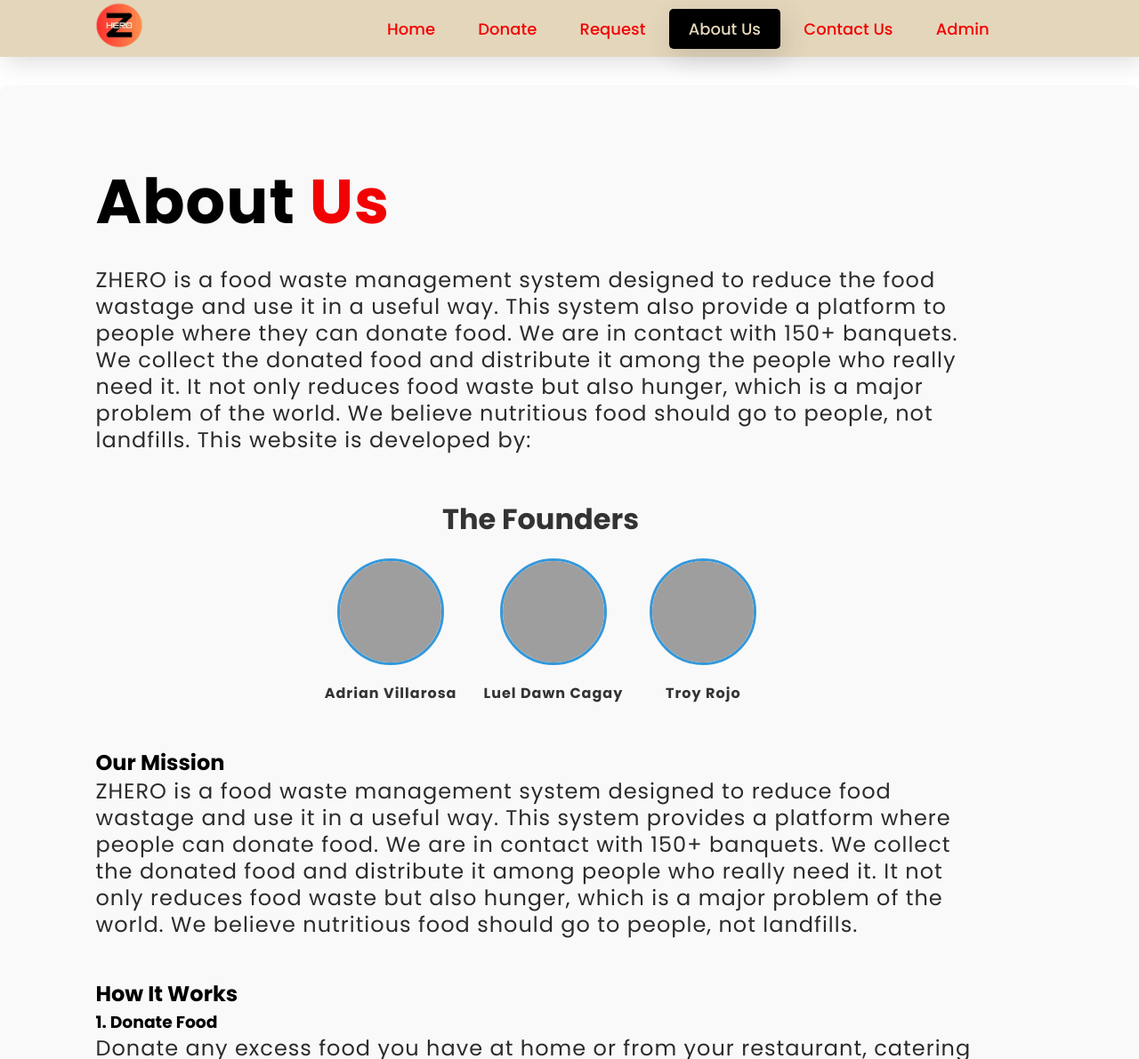
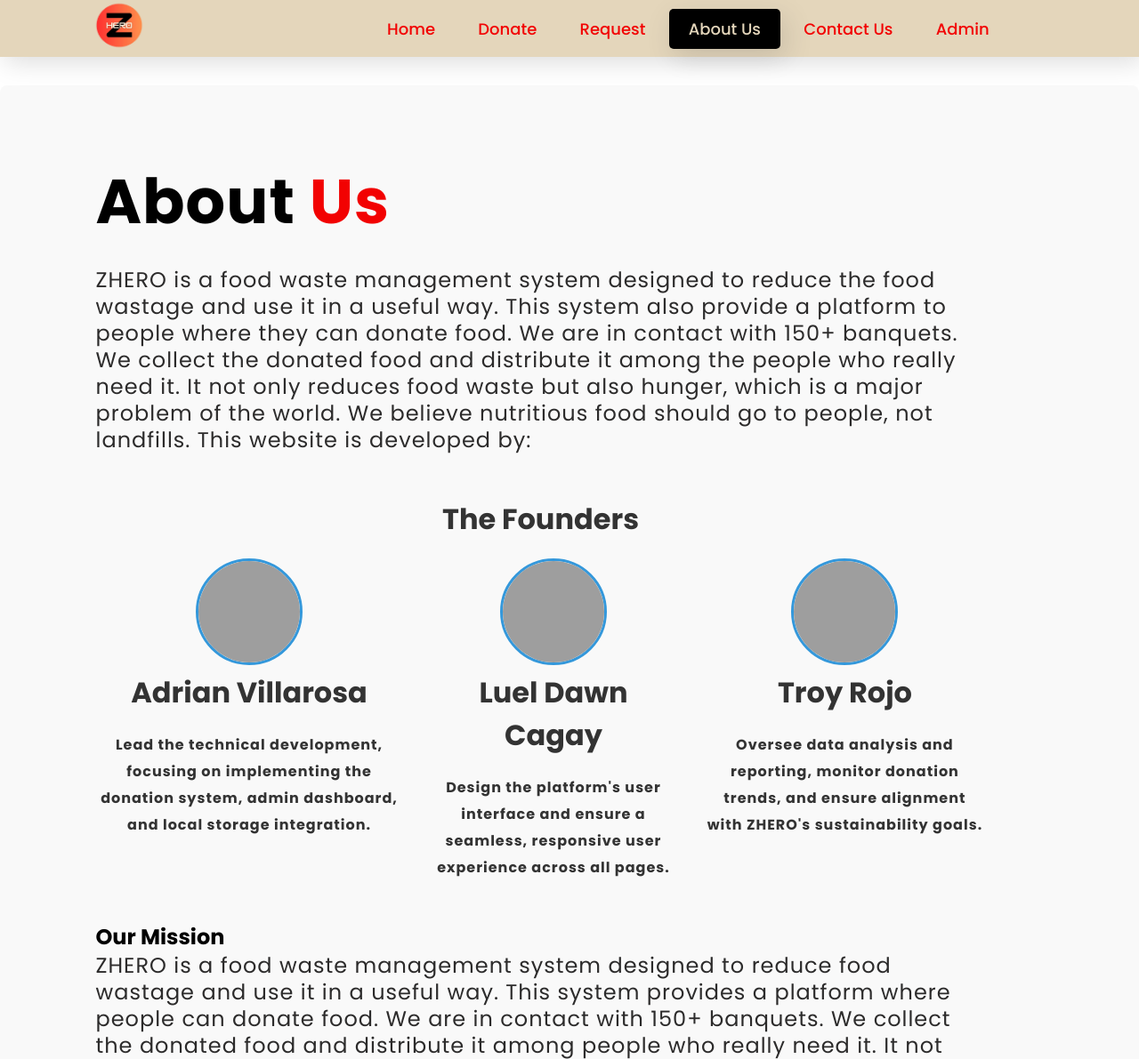
Before and after one commit to Z-H-E-R-O/Application, a plain HTML site: page about.html in a window 1280 px wide. Shown: the top 1191 px of the page at 89% size. Drawn offline with nearby package versions, Linux system fonts and the light colour scheme; grey boxes are pictures that could not be loaded.

Commit message:
updated about.html

```diff
--- a/about.html
+++ b/about.html
@@ -43,16 +43,20 @@
                     <div class="avatar-container">
                         <div class="avatar">
                             <img src="adrian.png" alt="Adrian Villarosa">
-                            <p>Adrian Villarosa</p>
+                            <h2>Adrian Villarosa</h2>
+                            <p>Lead the technical development, focusing on implementing the donation system, admin dashboard, and local storage integration.</p>
                         </div>
                         <div class="avatar">
                             <img src="lueldawn.png" alt="Luel Dawn Cagay">
-                            <p>Luel Dawn Cagay</p>
+                            <h2>Luel Dawn Cagay</h2>
+                            <p>Design the platform's user interface and ensure a seamless, responsive user experience across all pages.</p>
                         </div>
 
                         <div class="avatar">
                             <img src="troy.png" alt="Troy Rojo">
-                            <p>Troy Rojo</p>
+                            <h2>Troy Rojo</h2>
+                            <p>Oversee data analysis and reporting, monitor donation trends, and ensure alignment with ZHERO's sustainability goals.</p>
+
                         </div>
                     </div>
                 </div>
```
